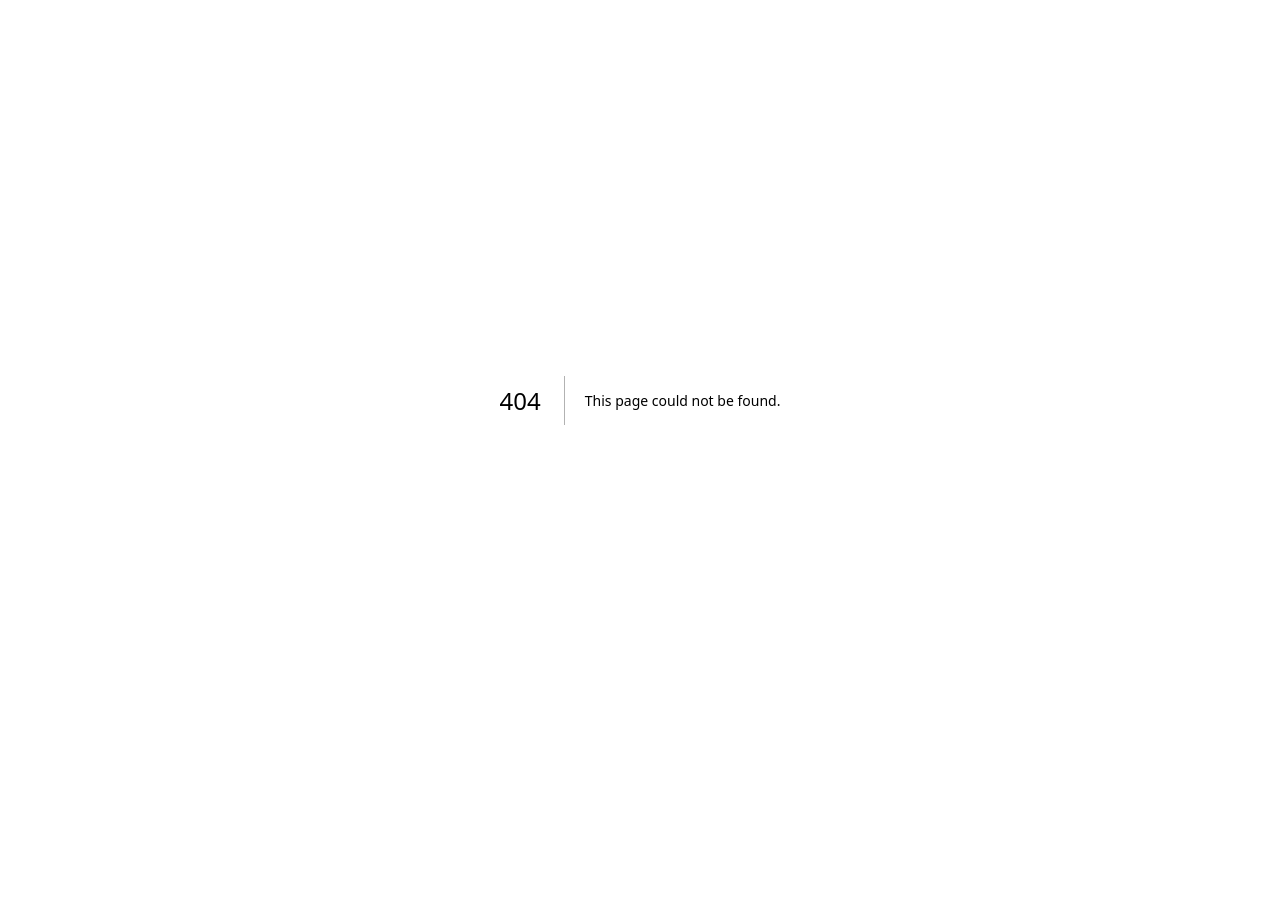
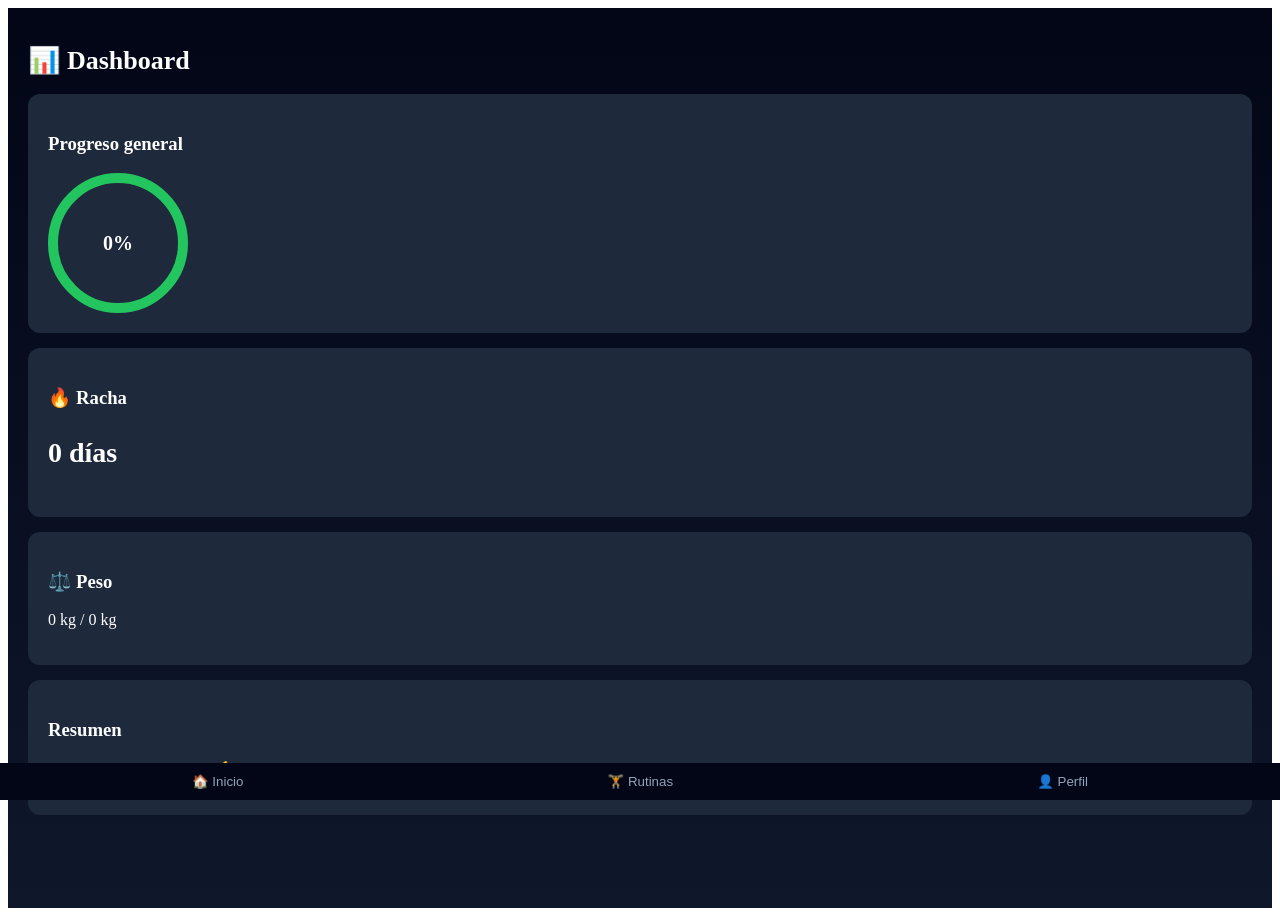
Before and after one commit to saraviaa928/Fitstartpro, a Next.js app: page /dashboard in a window 1280 px wide. Before the commit this address had no page. Before the commit the page ends 800 px from the top, so only its background shows below. Built offline with nearby package versions, Linux system fonts and the light colour scheme; no server answers.

Commit message:
Crear app/dashboard/page.tsx

```diff
--- /dev/null
+++ b/app/dashboard/page.tsx
@@ -0,0 +1,113 @@
+"use client";
+
+import { useEffect, useState } from "react";
+import Navbar from "../../components/Navbar";
+import useAuth from "../../hooks/useAuth";
+import { getUserData } from "../../services/userService";
+
+export default function Dashboard() {
+  const user = useAuth();
+
+  const [progreso, setProgreso] = useState(0);
+  const [racha, setRacha] = useState(0);
+  const [peso, setPeso] = useState(0);
+  const [meta, setMeta] = useState(0);
+
+  //////////////////////////////////////////
+  useEffect(() => {
+    const load = async () => {
+      if (!user) return;
+
+      const data: any = await getUserData(user.uid);
+
+      if (data) {
+        setProgreso(data.progreso || 0);
+        setRacha(data.racha || 0);
+        setPeso(parseFloat(data.peso || 0));
+        setMeta(parseFloat(data.meta || 0));
+      }
+    };
+
+    load();
+  }, [user]);
+
+  //////////////////////////////////////////
+  return (
+    <main style={styles.container}>
+      <h1 style={styles.title}>📊 Dashboard</h1>
+
+      {/* PROGRESO */}
+      <div style={styles.card}>
+        <h3>Progreso general</h3>
+
+        <div style={styles.progressCircle}>
+          <span>{progreso.toFixed(0)}%</span>
+        </div>
+      </div>
+
+      {/* RACHA */}
+      <div style={styles.card}>
+        <h3>🔥 Racha</h3>
+        <p style={styles.big}>{racha} días</p>
+      </div>
+
+      {/* PESO */}
+      <div style={styles.card}>
+        <h3>⚖️ Peso</h3>
+        <p>
+          {peso} kg / {meta} kg
+        </p>
+      </div>
+
+      {/* RESUMEN */}
+      <div style={styles.card}>
+        <h3>Resumen</h3>
+        <p>
+          Te falta {Math.max(meta - peso, 0)} kg para tu meta 💪
+        </p>
+      </div>
+
+      <Navbar />
+    </main>
+  );
+}
+
+const styles: any = {
+  container: {
+    minHeight: "100vh",
+    background: "linear-gradient(#020617, #0f172a)",
+    color: "white",
+    padding: "20px",
+    paddingBottom: "80px",
+  },
+
+  title: {
+    fontSize: "26px",
+    fontWeight: "bold",
+  },
+
+  card: {
+    background: "#1e293b",
+    padding: "20px",
+    borderRadius: "12px",
+    marginTop: "15px",
+  },
+
+  big: {
+    fontSize: "28px",
+    fontWeight: "bold",
+  },
+
+  progressCircle: {
+    marginTop: "10px",
+    width: "120px",
+    height: "120px",
+    borderRadius: "50%",
+    border: "10px solid #22c55e",
+    display: "flex",
+    alignItems: "center",
+    justifyContent: "center",
+    fontSize: "20px",
+    fontWeight: "bold",
+  },
+};
```
